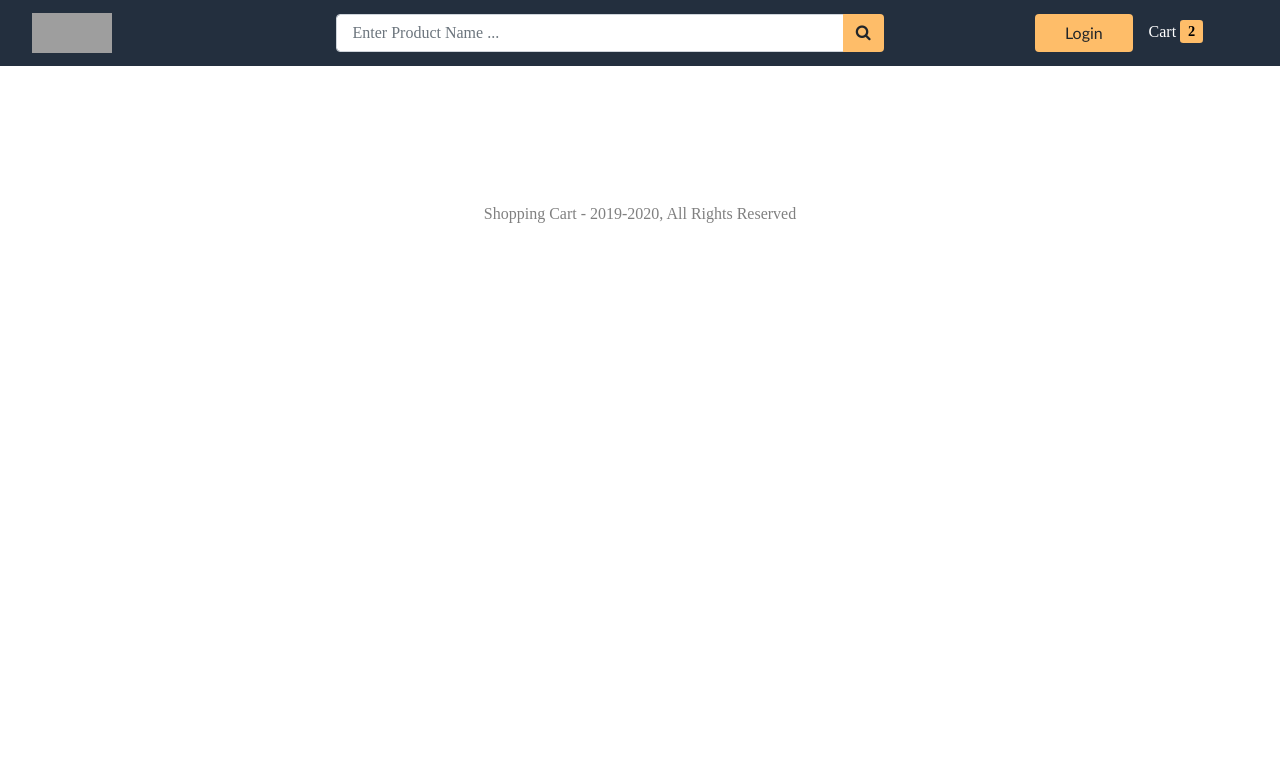
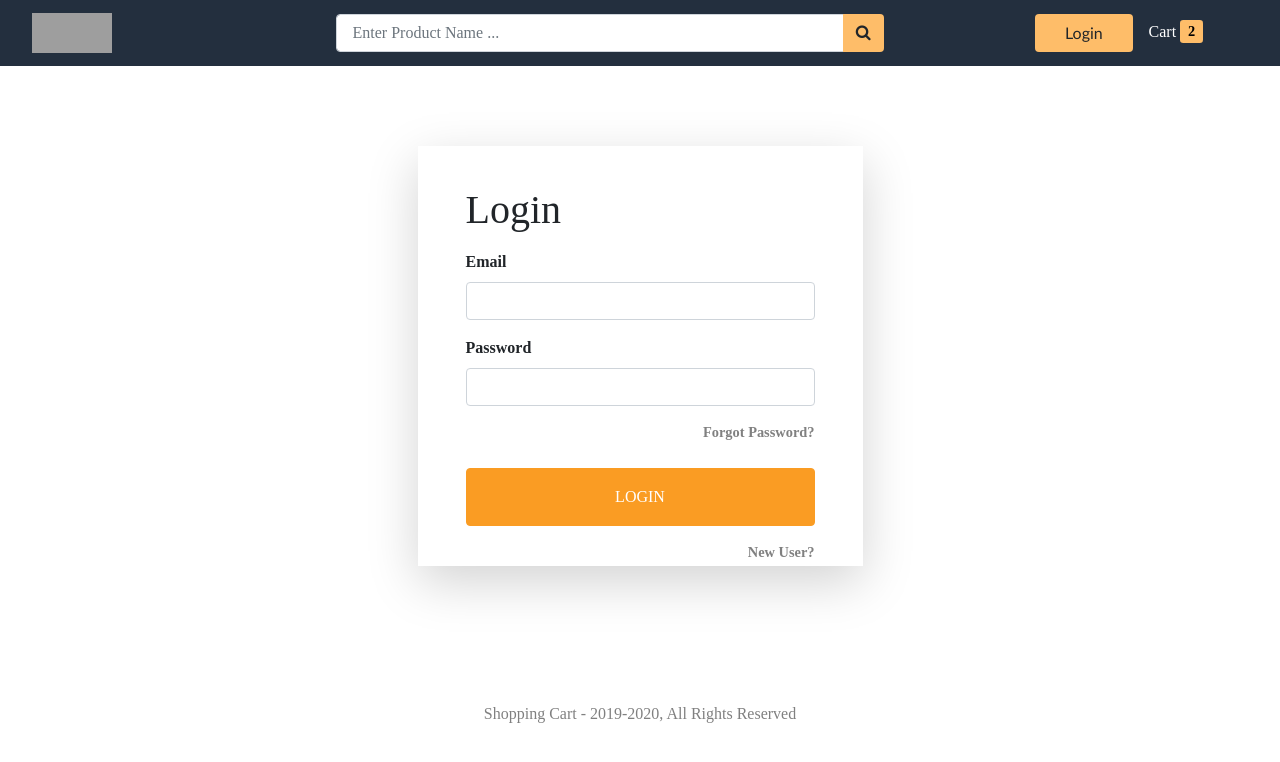
Before and after one commit to abhinavsiwal/Amazon-Clone-Frontend, a React (Create React App) app: page /login in a window 1280 px wide. Shown: the top 762 px of the page. Built offline with nearby package versions, Linux system fonts and the light colour scheme; grey boxes are pictures that could not be loaded; a web font is replaced by a local one; what react-alert-template-basic would draw is missing.

Commit message:
Login component

```diff
--- a/src/App.js
+++ b/src/App.js
@@ -5,6 +5,7 @@ import Footer from "./components/layout/Footer";
 import "./App.css";
 import Home from "./components/home/Home";
 import ProductDetail from "./components/products/ProductDetail";
+import Login from "./components/user/Login";
 
 function App() {
   return (
@@ -21,6 +22,9 @@ function App() {
           <Route path="/product/:id" exact>
             <ProductDetail />
           </Route>
+          <Route path="/login" exact>
+            <Login />
+          </Route>
         </Switch>
       </div>
       <Footer />
--- a/src/components/layout/Header.js
+++ b/src/components/layout/Header.js
@@ -20,9 +20,9 @@ const Header = () => {
         </div>
 
         <div className="col-12 col-md-3 mt-4 mt-md-0 text-center">
-          <button className="btn" id="login_btn">
+          <Link className="btn" id="login_btn" to="/login">
             Login
-          </button>
+          </Link>
 
           <span id="cart" className="ml-3">
             Cart
--- /dev/null
+++ b/src/components/user/Login.js
@@ -0,0 +1,95 @@
+import React, { useState, useEffect } from "react";
+import { Link, useHistory } from "react-router-dom";
+
+import { useAlert } from "react-alert";
+import { useDispatch, useSelector } from "react-redux";
+
+import Loader from "../layout/Loader";
+import Metadata from "../layout/Metadata";
+
+import { login, clearErrors } from "../../store/actions/userActions";
+
+const Login = () => {
+  const alert = useAlert();
+  const dispatch = useDispatch();
+  const history = useHistory();
+  const [email, setemail] = useState("");
+  const [password, setPassword] = useState("");
+
+  const { isAuthenticated, error, loading } = useSelector(
+    (state) => state.auth
+  );
+
+  useEffect(() => {
+    if (isAuthenticated) {
+      history.push("/");
+    }
+    if (error) {
+       alert.error(error);
+      dispatch(clearErrors());
+    }
+  }, [dispatch, alert, isAuthenticated, error, history]);
+
+  const submitHandler=(e)=>{
+    e.preventDefault();
+    dispatch(login(email,password))
+  }
+
+  return (
+    <React.Fragment>
+      {loading ? (
+        <Loader />
+      ) : (
+        <React.Fragment>
+          <Metadata title={"Login"} />
+          <div className="row wrapper">
+            <div className="col-10 col-lg-5">
+              <form className="shadow-lg" onSubmit={submitHandler}>
+                <h1 className="mb-3">Login</h1>
+                <div className="form-group">
+                  <label htmlFor="email_field">Email</label>
+                  <input
+                    type="email"
+                    id="email_field"
+                    className="form-control"
+                    value={email}
+                    onChange={e=>setemail(e.target.value)}
+                  />
+                </div>
+
+                <div className="form-group">
+                  <label htmlFor="password_field">Password</label>
+                  <input
+                    type="password"
+                    id="password_field"
+                    className="form-control"
+                    value={password}
+                    onChange={e=>setPassword(e.target.value)}
+                  />
+                </div>
+
+                <Link to="/password/forgot" className="float-right mb-4">
+                  Forgot Password?
+                </Link>
+
+                <button
+                  id="login_button"
+                  type="submit"
+                  className="btn btn-block py-3"
+                >
+                  LOGIN
+                </button>
+
+                <Link to="/register" className="float-right mt-3">
+                  New User?
+                </Link>
+              </form>
+            </div>
+          </div>
+        </React.Fragment>
+      )}
+    </React.Fragment>
+  );
+};
+
+export default Login;
--- a/src/store/actions/userActions.js
+++ b/src/store/actions/userActions.js
@@ -30,3 +30,9 @@ export const login =(email,password)=>async(dispatch)=>{
         })
     }
 }
+
+export const clearErrors = async (dispatch) => {
+    dispatch({
+      type: CLEAR_ERRORS,
+    });
+  };
```
